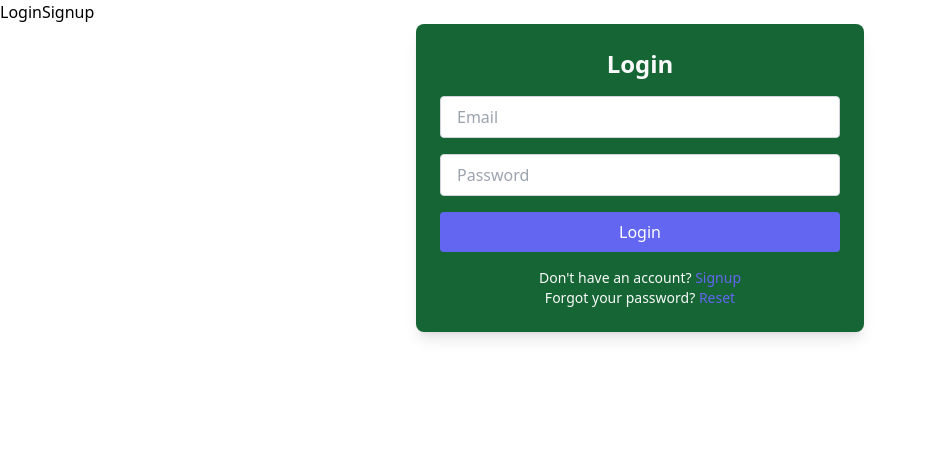
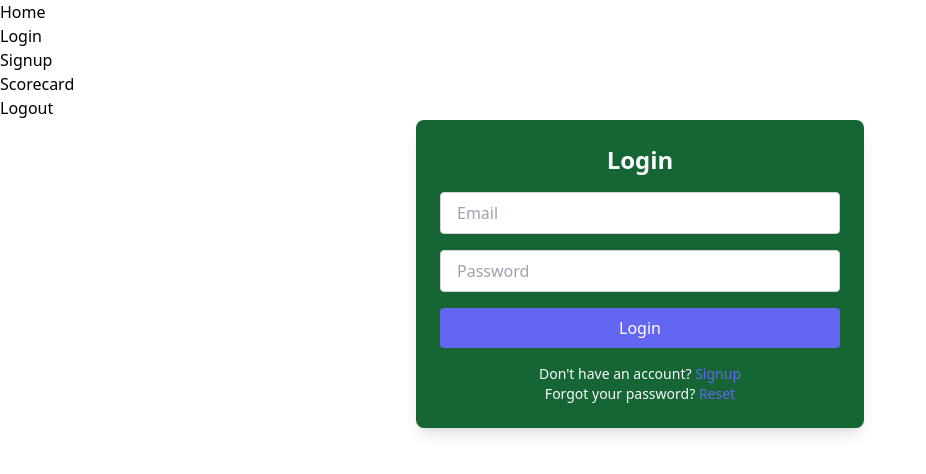
Before and after one commit to IsaiahCoding/ForeScoreFinal, a React (Create React App) app in the folder client/: page /login in a window 1280 px wide. Shown: the top 474 px of the page, without its empty margins (0-926 px from the left). Built offline with nearby package versions, Linux system fonts and the light colour scheme; no server answers.

Commit message:
NavBar update

```diff
--- a/client/src/components/NavBar.jsx
+++ b/client/src/components/NavBar.jsx
@@ -1,28 +1,29 @@
-import React, { useContext } from 'react';
-import { BrowserRouter as Router, Switch, Route, Link } from 'react-router-dom';
-import { UserContext } from './UserContext/UserContext'; // Adjust the import path as necessary
-import Logout from './Logout';
-// Import other components
 
-function NavBar() {
-    const { user } = useContext(UserContext);
+import React from 'react';
+import { Link } from 'react-router-dom';
 
+const NavBar = () => {
   return (
-        <Router>
     <nav>
-                {/* Navigation content */}
-                {user ? (
-                    <Logout />
-                ) : (
-                    <>
+      <ul>
+        <li>
+          <Link to="/home">Home</Link>
+        </li>
+        <li>
           <Link to="/login">Login</Link>
+        </li>
+        <li>
           <Link to="/signup">Signup</Link>
-                    </>
-                )}
+        </li>
+        <li>
+          <Link to="/scorecard">Scorecard</Link>
+        </li>
+        <li>
+          <Link to="/logout">Logout</Link>
+        </li>
+      </ul>
     </nav>
-            {/* Routes */}
-        </Router>
   );
-}
+};
 
 export default NavBar;
```
Lines whose indentation alone changed are shown as unchanged.
